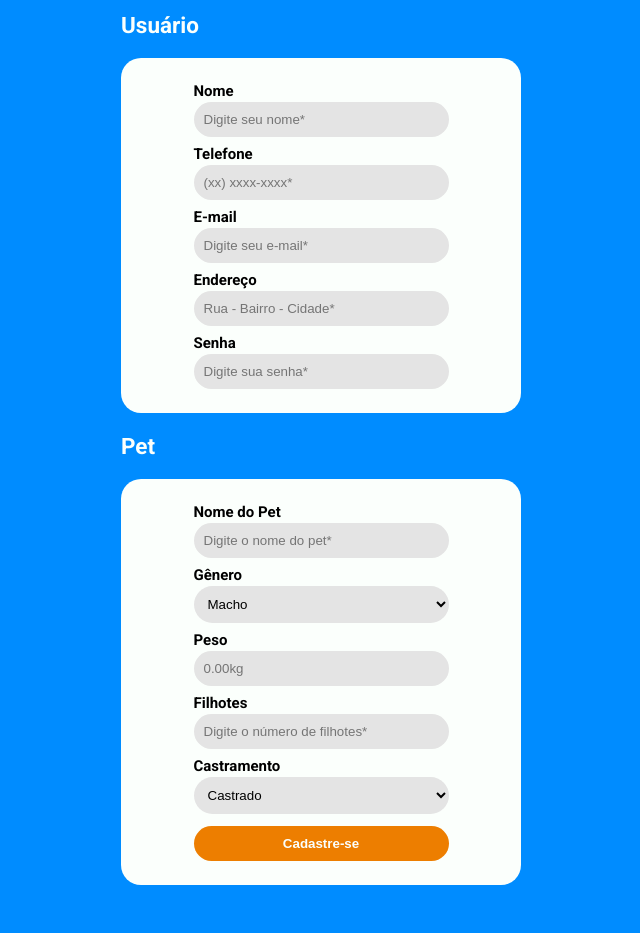
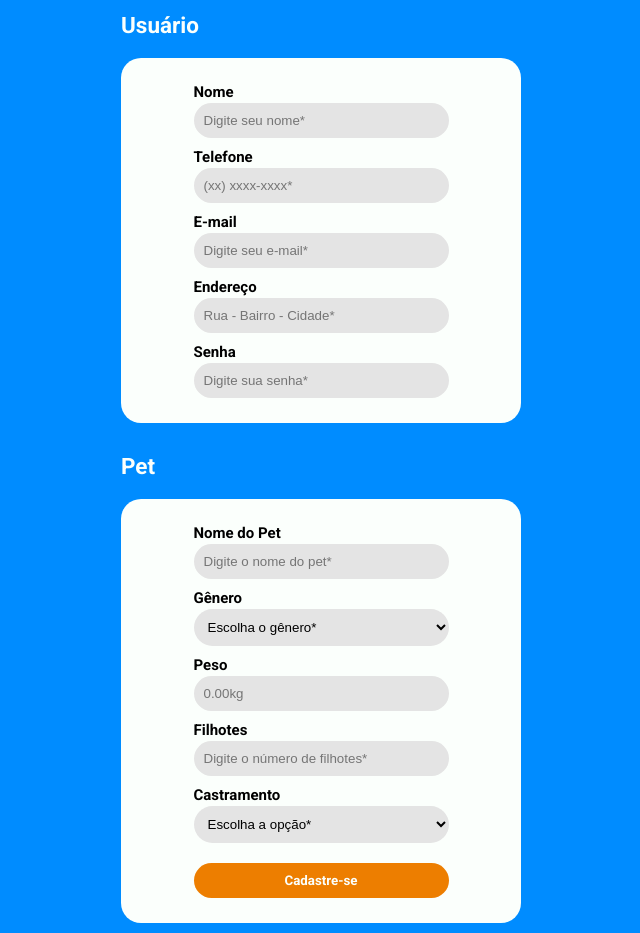
Before and after one commit to WesleyBatistaSouza/Lar-Pet-Lar, a plain HTML site: page src/view/cadastro.html in a window 1280 px wide. Shown: the whole page, without its empty margins (319-959 px from the left). Before the commit the page ends 885 px from the top, so only its background shows below. Drawn offline with Linux system fonts and the light colour scheme.

Commit message:
finalizei o cadastro

```diff
--- a/src/view/cadastro.html
+++ b/src/view/cadastro.html
@@ -42,6 +42,7 @@
             <div class="field">
                 <label for="gender">Gênero</label>
                 <select name="gender" id="gender" required>
+                    <option selected disabled value="">Escolha o gênero*</option>
                     <option class="genderM">Macho</option>
                     <option class="genderF">Fêmea</option>
                 </select>
@@ -57,6 +58,7 @@
             <div class="field">
                 <label for="castration">Castramento</label>
                 <select name="castration" id="castration" required>
+                    <option selected disabled value="">Escolha a opção*</option>
                     <option class="castrated">Castrado</option>
                     <option class="Nocastrated">Não Castrado</option>
                 </select>
--- a/src/view/css/cadaster.css
+++ b/src/view/css/cadaster.css
@@ -30,9 +30,11 @@ h2 {
     justify-content: center;
     background-color: var(--text-color);
     border-radius: 20px;
+    margin-bottom: 10px;
     width: 400px;
     padding: 20px;
 }
+
 
 form {
     display: flex;
@@ -57,7 +59,9 @@ input, select, button {
     padding: 10px;
     border: none;
     width: 255px;
+    outline: none;
 }
+
 
 label {
     display: block;
@@ -65,12 +69,17 @@ label {
 }
 
 .field {
-    padding: 4px;
+    padding: 5px;
 }
 
 .button {
     background-color: var(--orange);
     color: var(--text-color);
-    margin-top: 4px;
+    margin-top: 10px;
+    font-family: "Roboto", sans-serif;
     font-weight: 700;
 }
+
+.button:hover {
+    background-color: #ff8c00;
+}
```
